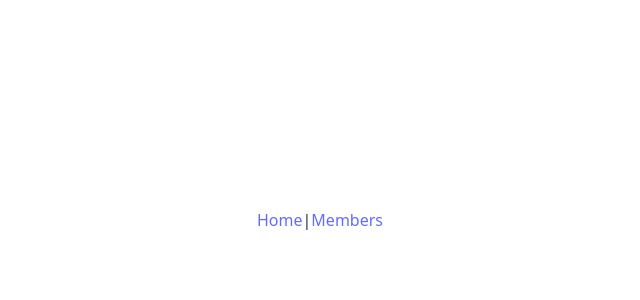
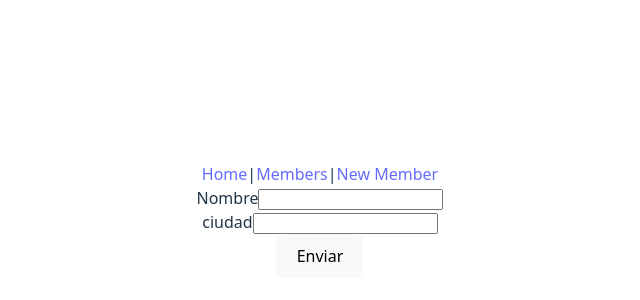
Before and after one commit to carlosmedinagalvez/friends, a React (Vite) app: page /newmember in a window 1280 px wide. Before the commit this address had no page. Shown: the part 180-480 px from the top of the page, without its empty margins (320-960 px from the left). Built offline with nearby package versions, Linux system fonts and the light colour scheme.

Commit message:
home page

```diff
--- a/src/Home.tsx
+++ b/src/Home.tsx
@@ -1,6 +1,8 @@
+import React from 'react';
+import Foto from "./Oliver_EnElCampo.jpg";
 function Home() {
     return (
-        <div>Conoce nuevas personas</div>
+        <img src={Foto} alt="Image"></img>
     )
 }
 export default Home;
--- a/src/Navbar.tsx
+++ b/src/Navbar.tsx
@@ -1,6 +1,7 @@
 import { BrowserRouter, Link, Route, Routes } from 'react-router-dom';
 import Members from './Members';
 import Home from './Home';
+import RegistrationForm from './RegistrationForm';
 
 function Navbar() {
     return (
@@ -9,10 +10,13 @@ function Navbar() {
                 <Link to="/">Home</Link>
                 {'|'}
                 <Link to="/members">Members</Link>
+                {'|'}
+                <Link to="/newmember">New Member</Link>
             </nav>
             <Routes>
                 <Route path="/" element={<Home />} />
                 <Route path="/members" element={<Members />} />
+                <Route path="/newmember" element={<RegistrationForm />} />
             </Routes>
         </BrowserRouter>
     )
--- /dev/null
+++ b/src/RegistrationForm.tsx
@@ -0,0 +1,23 @@
+import {useState} from 'react';
+import TextInput from './TextInput';
+
+function RegistrationForm(){
+    const [form, setForm] = useState({ nombre:'', ciudad:'' });
+    const handleChange = (e: React.ChangeEvent<HTMLInputElement>) => {
+        const { name, value } = e.target;
+        setForm((prev) => ({ ...prev, [name]: value }));
+    }
+    const handleSubmit = (e: React.FormEvent) => {
+        e.preventDefault();
+        console.log('Nombre: ',nombre);
+        console.log('ciudad: ',ciudad);
+    }
+  return (
+      <form onSubmit={handleSubmit}>
+          <TextInput label="Nombre" name="nombre" type="text" value={form.nombre} onChange={handleChange} />
+          <TextInput label="ciudad" name="ciudad" type="text" value={form.ciudad} onChange={handleChange} />
+          <button type="submit">Enviar</button>
+    </form>
+  );
+}
+export default RegistrationForm;
--- /dev/null
+++ b/src/TextInput.tsx
@@ -0,0 +1,29 @@
+type TextInputProps = {
+    label: string;
+    name: string;
+    value: string;
+    type?: string;
+    onChange: (e: React.ChangeEvent<HTMLInputElement>) => void;
+}
+function TextInput({
+    label,
+    name,
+    value,
+    type = 'text',
+    onChange
+}: TextInputProps) {
+    return (
+        <div>
+            <label htmlFor={name}>{label}</label>
+            <input
+                id={name}
+                name={name}
+                value={value}
+                type={type}
+                onChange={onChange}
+            ></input>
+        </div>
+  );
+}
+
+export default TextInput;
```
Also changed, not shown: src/Newmember.tsx (added, +8 -0 lines), src/Oliver_EnElCampo.jpg (added).
